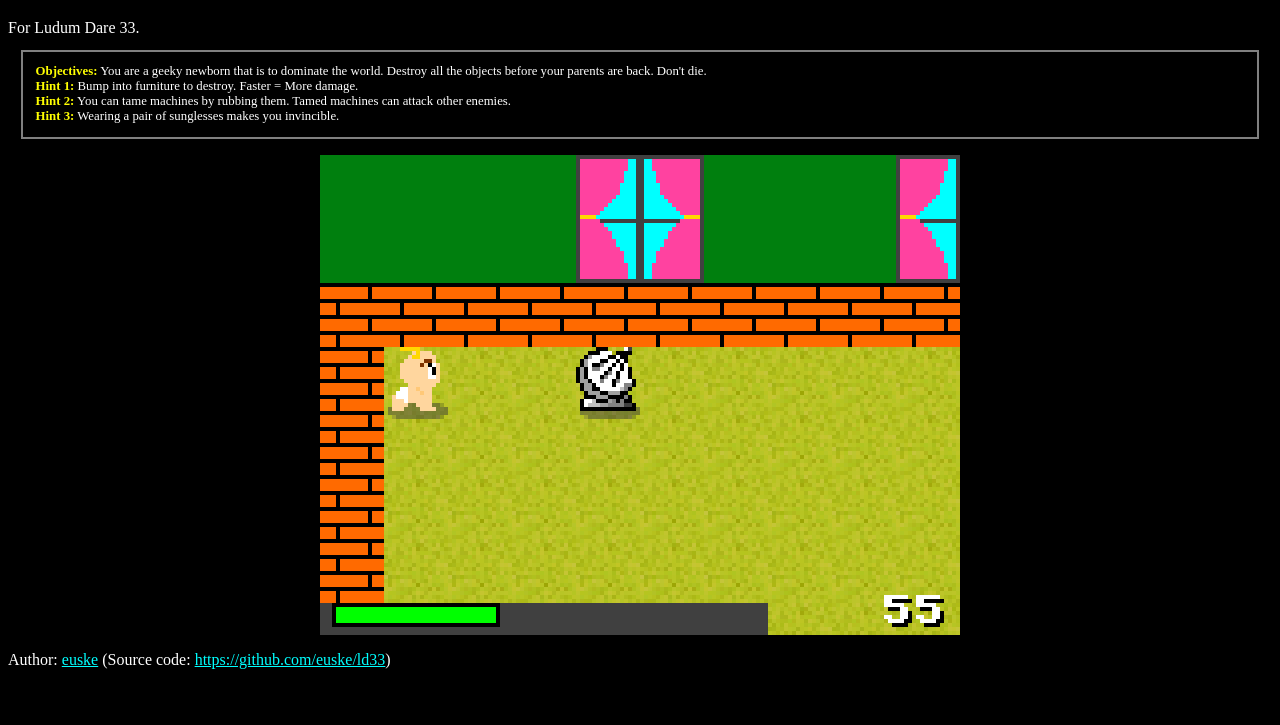
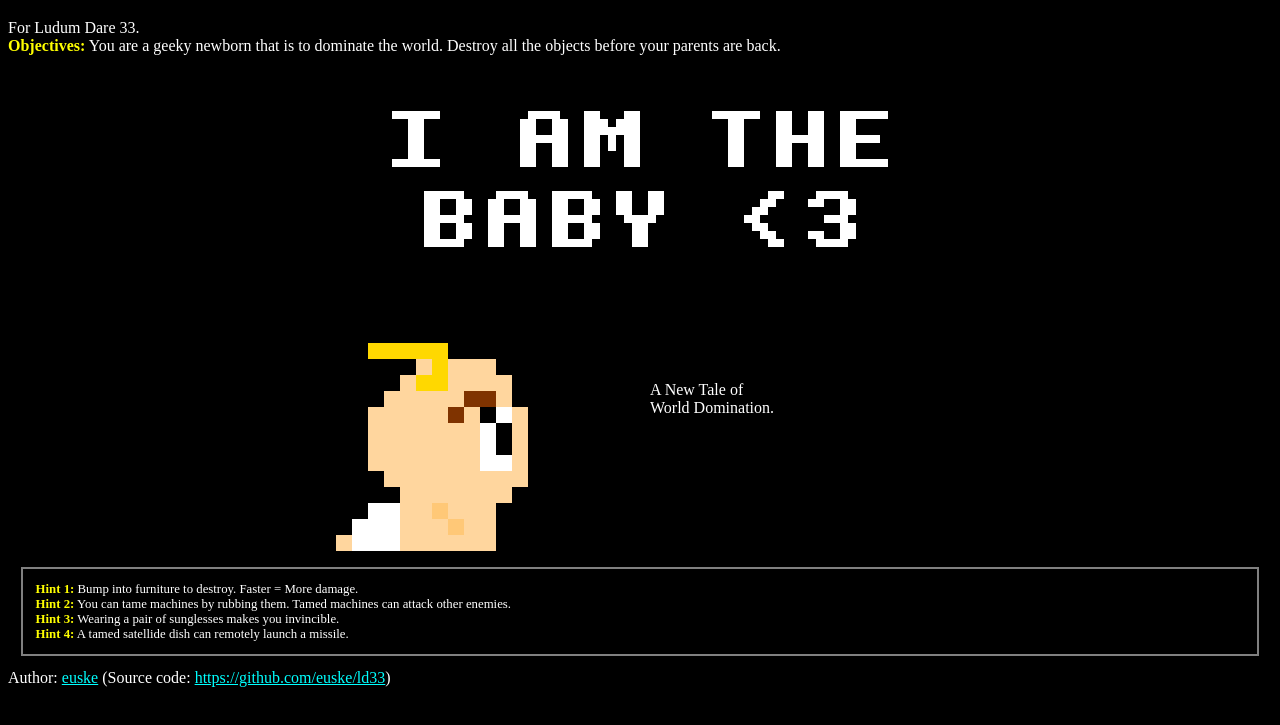
Before and after one commit to euske/ld33, a plain HTML site: page index.html in a window 1280 px wide. Shown: the part 61-786 px from the top of the page. Drawn offline with Linux system fonts and the light colour scheme.

Commit message:
Added: title and final level.

```diff
--- a/index.html
+++ b/index.html
@@ -5,7 +5,7 @@
 <meta http-equiv="X-UA-Compatible" content="IE=edge" />
 <title>I AM THE BABY &lt;3</title>
 <style>
-.instructions { margin: 1em; padding: 1em; border: solid 2px gray; font-size: 80%; }
+.hints { margin: 1em; padding: 1em; border: solid 2px gray; font-size: 80%; }
 .g { margin: 1em; padding: 1em; border: solid 2px black; font-size: 200%; }
 strong { color: yellow; }
 p { margin: 0; }
@@ -24,23 +24,11 @@ b { font-size: 120%; }
 <h1 align=center>I AM THE BABY &lt;3</h1>
 <p>
 For Ludum Dare 33.
-<div class=instructions>
+<p>
 <strong>Objectives:</strong>
 You are a geeky newborn that is to dominate the world.
 Destroy all the objects before your parents are back.
-Don't die.
 <p>
-<strong>Hint 1:</strong>
-Bump into furniture to destroy.
-Faster = More damage.
-<p>
-<strong>Hint 2:</strong>
-You can tame machines by rubbing them.
-Tamed machines can attack other enemies.
-<p>
-<strong>Hint 3:</strong>
-Wearing a pair of sunglesses makes you invincible.
-</div>
 
 <div style="margin: 1em;" align=center>
   <div style="position:relative; width:640px; height:480px;">
@@ -76,9 +64,26 @@ Wearing a pair of sunglesses makes you invincible.
   <audio id="steam" type="audio/mpeg" src="assets/steam.mp3" preload="auto"></audio>
   <audio id="hyper" type="audio/mpeg" src="assets/hyper.mp3" preload="auto"></audio>
   <audio id="missile" type="audio/mpeg" src="assets/missile.mp3" preload="auto"></audio>
+  <audio id="naptime" type="audio/mpeg" src="assets/naptime.mp3" preload="auto"></audio>
 
   <audio id="music" type="audio/mpeg" src="assets/music.mp3" loop="true" preload="auto"></audio>
-  <audio id="ending" type="audio/mpeg" src="assets/ending.mp3" preload="auto"></audio>
+  <!-- audio id="ending" type="audio/mpeg" src="assets/ending.mp3" preload="auto"></audio -->
+</div>
+
+<div class=hints>
+<strong>Hint 1:</strong>
+Bump into furniture to destroy.
+Faster = More damage.
+<p>
+<strong>Hint 2:</strong>
+You can tame machines by rubbing them.
+Tamed machines can attack other enemies.
+<p>
+<strong>Hint 3:</strong>
+Wearing a pair of sunglesses makes you invincible.
+<p>
+<strong>Hint 4:</strong>
+A tamed satellide dish can remotely launch a missile.
 </div>
 
 <div>
--- a/src/actor.js
+++ b/src/actor.js
@@ -224,11 +224,14 @@ Missile.prototype.update = function ()
     playSound(this.scene.game.audios.missile);
   }
   if (this.bounds.overlap(this.target.hitbox)) {
-    this.alive = false;
     this.target.die();
   }
+  if (!this.target.alive) {
+    this.alive = false;
+  } else {
     this.bounds.y -= this.speed;
     this.phase = (this.phase+1) % 2;
+  }
 }
 
 Missile.prototype.render = function (ctx, bx, by)
@@ -583,8 +586,7 @@ EnemyCleaner.prototype = Object.create(Enemy.prototype);
 EnemyCleaner.prototype.update = function ()
 {
   Enemy.prototype.update.call(this);
-  if (rnd(this.scene.game.framerate) == 0) {
-    if (this.hostility == 0) {
+  if (this.hostility == 0 && rnd(3) == 0) {
     var target = this.scene.target;
     if (target === null || target === this || !target.alive) {
       target = this.scene.player;
@@ -596,9 +598,8 @@ EnemyCleaner.prototype.update = function ()
       this.dir.x = 0;
       this.dir.y = (target.hitbox.y < this.hitbox.y)? -1 : +1;
     }
-    } else {
+  } else if (rnd(this.scene.game.framerate) == 0) {
     this.dir = this.dir.rotate(rnd(3)-1);
-    }
   }
   if (this.dir.x != 0 || this.dir.y != 0) {
     var v = this.dir.modify(this.speed);
--- a/src/game.js
+++ b/src/game.js
@@ -146,7 +146,7 @@ Game.prototype.keydown = function (ev)
     this._key_down = true;
     this._vy = +1;
     break;
-  case 17:			// CONTROL
+  //case 17:			// CONTROL
   case 32:			// SPACE
   case 90:			// Z
     if (!this._key_attack) {
@@ -157,7 +157,7 @@ Game.prototype.keydown = function (ev)
     }
     break;
   case 13:			// ENTER
-  case 16:			// SHIFT
+  //case 16:			// SHIFT
   case 88:			// X
     if (!this._key_defend) {
       this._key_defend = true;
@@ -169,11 +169,7 @@ Game.prototype.keydown = function (ev)
   case 112:			// F1
     break;
   case 27:			// ESC
-    if (this.active) {
-      this.blur();
-    } else {
-      this.focus();
-    }
+    this.scene.changed.signal('LOST');
     break;
   }
 };
@@ -206,7 +202,7 @@ Game.prototype.keyup = function (ev)
     this._key_down = false;
     this._vy = (this._key_up) ? -1 : 0;
     break;
-  case 17:			// CONTROL
+  //case 17:			// CONTROL
   case 32:			// SPACE
   case 90:			// Z
     if (this._key_attack) {
@@ -217,7 +213,7 @@ Game.prototype.keyup = function (ev)
     }
     break;
   case 13:			// ENTER
-  case 16:			// SHIFT
+  //case 16:			// SHIFT
   case 88:			// X
     if (this._key_defend) {
       this._key_defend = false;
@@ -307,8 +303,8 @@ Game.prototype.init = function (state)
   this.music = null;
   switch (state) {
   case 0:
-    this.scene = new Title(this);
-    this.scene.init('<b>I AM THE BABY &lt;3</b><p>Press Enter to start.');
+    this.scene = new Title2(this);
+    this.scene.init('A New Tale of<br>World Domination.');
     this.scene.changed.subscribe(title_changed);
     break;
   case 1:
@@ -319,7 +315,7 @@ Game.prototype.init = function (state)
     this.scene = new Level(this);
     this.scene.init(state);
     this.scene.changed.subscribe(level_changed);
-    this.music = this.audios.music;
+    this.music = this.scene.music;
     break;
   case 6:
     this.scene = new Title(this);
--- a/src/levels.js
+++ b/src/levels.js
@@ -67,7 +67,7 @@ LEVELDATA = [
   // LEVEL 4
   {
     text: 'BREAK THE DOOR!',
-    timelimit: 100,
+    timelimit: 99,
     showtarget: true,
     map: [
       [ 0, 0, 0, 0, 0, 0, 0, 0, 0, 0, 0],
@@ -92,28 +92,28 @@ LEVELDATA = [
   // LEVEL 5
   {
     text: 'LAUNCH MISSILE!',
-    timelimit: 60,
+    timelimit: 99,
     showtarget: true,
     map: [
       [ 0, 0, 0, 0, 0, 0, 0, 0, 2, 0, 0, 0, 0, 0, 0, 0, 0, 0, 0, 0],
       [ 1, 1, 1, 1, 3, 4, 1, 1, 1, 3, 4, 1, 1, 1, 3, 4, 1,21, 1, 1],
       [ 5, 5, 5, 5, 5, 5, 5, 5, 5, 5, 5, 5, 5, 5, 5, 5, 5, 5, 5, 5],
-      [ 5,10, 6, 6,31, 6, 6, 6, 6, 6, 6, 6, 6, 6, 6, 6, 6, 6, 6, 5],
-      [ 5, 6, 6, 6, 6, 6, 6, 6, 6, 6, 6, 6, 6, 6, 6, 6, 6, 6, 6, 5],
-      [ 5, 6, 6, 6, 6, 6, 6, 6, 6, 6, 6, 6, 6, 6, 6, 6, 6, 6, 6, 5],
-      [ 5, 6, 6, 6, 6, 6, 6, 6, 6, 6, 6, 6, 6, 6, 6, 6, 6, 6, 6, 5],
-      [ 2, 2, 2, 2, 2, 2, 2, 6, 6, 6, 6, 6, 6, 6, 6, 6, 6, 6, 6, 5],
-      [ 2, 2, 2, 2, 2, 2, 2, 6, 6, 6, 6, 6, 6, 6, 6, 6, 6, 6, 6, 5],
-      [ 1, 1, 1, 1, 1, 1, 1, 6, 6, 6, 6, 6, 6, 6, 6, 6, 6, 6, 6, 5],
-      [ 5, 6, 6, 6, 6, 6, 6, 6, 6, 6, 6, 6, 6, 6, 6, 6, 6, 6, 6, 5],
+      [ 5,10, 6, 6,22, 6, 6, 6, 6, 6, 6, 6,25, 6, 6, 6,18, 6,24, 5],
+      [ 5, 6, 6, 6, 6, 6, 6,27, 6, 6, 6, 6, 6, 6, 6, 6, 6, 6, 6, 5],
+      [ 5, 6, 6, 6, 6, 6, 6, 6, 6,26, 6, 6, 6, 6, 6, 6, 6, 6, 6, 5],
+      [ 5, 6, 6, 6, 6,23, 6, 6, 6, 6, 6, 6,12, 6,14, 6,13, 6, 6, 5],
+      [ 2, 2, 2, 2, 2, 2, 2, 6, 6, 6, 6, 6, 6, 6,30, 6, 6, 6, 6, 5],
+      [ 2, 2, 2, 2, 2, 2, 2, 6, 6, 6,29, 6, 6, 6, 6, 6, 6,28, 6, 5],
+      [ 1, 1, 1, 1, 1, 1, 1, 6, 6, 6, 6, 6, 6, 6, 6, 6,15, 6, 6, 5],
+      [ 5,18, 6,24,16, 6,25, 6, 6,31, 6, 6, 6, 6,26, 6, 6, 6, 6, 5],
       [ 5, 6, 6, 6, 6, 6, 6, 6, 6, 6, 6, 6, 6, 6, 6, 6, 6, 6, 6, 5],
       [ 5, 6, 6, 6, 6, 6, 6, 6, 6, 6, 6, 6, 6, 2, 2, 2, 2, 2, 2, 2],
-      [ 5, 6, 6, 6, 6, 6, 6, 6, 6, 6, 6, 6, 6, 2, 2, 2, 2, 2, 2, 2],
-      [ 5, 6, 6, 6, 6, 6, 6, 6, 6, 6, 6, 6, 6, 1, 1, 1, 1, 1, 1, 1],
-      [ 5, 6, 6, 6, 6, 6, 6, 6, 6, 6, 6, 6, 6, 6, 6, 6, 6, 6, 6, 5],
-      [ 5, 6, 6, 6, 6, 6, 6, 6, 6, 6, 6, 6, 6, 6, 6, 6, 6, 6, 6, 5],
-      [ 5, 6, 6, 6, 6, 6, 6, 6, 6, 6, 6, 6, 6, 6, 6, 6, 6, 6, 6, 5],
-      [ 5, 6, 6, 6, 6, 6, 6, 6, 6, 6, 6, 6, 6, 6, 6, 6, 6, 6, 6, 5],
+      [ 5, 6, 6,30, 6, 6, 6, 6, 6, 6, 6, 6, 6, 2, 2, 2, 2, 2, 2, 2],
+      [ 5, 6, 6, 6, 6,26, 6, 6, 6, 6,27, 6, 6, 1, 1, 1, 1, 1, 1, 1],
+      [ 5, 6, 6, 6, 6, 6, 6, 6, 6, 6, 6, 6, 6, 6, 6, 6, 6, 6,16, 5],
+      [ 5, 6,12, 6,14, 6,13, 6, 6, 6, 6, 6, 6,17, 6, 6, 6, 6, 6, 5],
+      [ 5, 6, 6, 6, 6, 6,15, 6, 6, 6, 6, 6, 6, 6, 6, 6,15, 6, 6, 5],
+      [ 5, 6, 6, 6, 6, 6, 6, 6,23, 6, 6, 6, 6, 6, 6,20, 6, 6, 6, 5],
       [ 2, 2, 2, 2, 2, 2, 2, 2, 2, 2, 2, 2, 2, 2, 2, 2, 2, 2, 2, 2],
     ]
   },
--- a/src/main.js
+++ b/src/main.js
@@ -115,7 +115,7 @@ function run()
   window.addEventListener('focus', focus);
   window.addEventListener('blur', blur);
 
-  game.init(5);
+  game.init(0);
   game.focus(null);
   timer = window.setInterval(update, 1000/framerate);
 }
--- a/src/scene.js
+++ b/src/scene.js
@@ -9,7 +9,7 @@ function grow(rect, dw, dh)
 function Scene(game)
 {
   this.game = game;
-  this.music = null;
+  this.music = game.audios.music;
   this.changed = new Slot(this);
 }
 
@@ -84,6 +84,48 @@ Title.prototype.action = function (action)
   if (action) {
     this.changed.signal();
   }
+};
+
+
+//  Title2
+//
+function Title2(game)
+{
+  Scene.call(this, game);
+}
+
+Title2.prototype = Object.create(Scene.prototype);
+
+Title2.prototype.init = function (text)
+{
+  var frame = this.game.frame;
+  var e = this.game.addElement(
+    new Rectangle(frame.width*2/4, frame.height*2.5/4,
+		  frame.width/4, frame.height/4));
+  e.align = 'left';
+  e.style.padding = '10px';
+  e.style.color = 'white';
+  e.innerHTML = text;
+};
+
+Title2.prototype.action = function (action)
+{
+  if (action) {
+    this.changed.signal();
+  }
+};
+
+Title2.prototype.render = function (ctx, bx, by)
+{
+  ctx.fillStyle = 'rgb(0,0,0)';
+  ctx.fillRect(bx, by, this.game.screen.width, this.game.screen.height);
+  this.game.renderString(this.game.images.font_w, 'I AM THE', 2,
+			 bx+this.game.screen.width/2, by+10, 'center');
+  this.game.renderString(this.game.images.font_w, 'BABY <3', 2,
+			 bx+this.game.screen.width/2, by+30, 'center');
+  ctx.drawImage(this.game.images.sprites,
+		1, 16, 13, 13,
+		0, this.game.screen.height-52, 52, 52);
 };
 
 
@@ -215,7 +257,7 @@ Level.prototype.init = function (level)
 	break;
       case T.FAN:
 	obj = new EnemyFan(grow(rect,0,16), rect, 70);
-	obj.hostility = 10;
+	obj.hostility = 5;
 	obj.attack = 1;
 	//obj.sound = game.audios.fan; TODO
 	break;
@@ -254,6 +296,7 @@ Level.prototype.finish = function (text, duration, state)
   });
   this.addObject(banner);
   this.playable = false;
+  this.music.pause();
 };
 
 Level.prototype.setCenter = function (rect)
@@ -319,11 +362,12 @@ Level.prototype.update = function ()
     if (this.player.health <= 0) {
       // nap time!
       this.finish('NAP TIME!', 3.0, 'LOST');
-      //playSound(this.game.audios.naptime); TODO
+      playSound(this.game.audios.naptime);
     }
     if (enemies == 0) {
       // destroyed all enemies!
       this.finish('CLEAR! <3', 3.0, 'WON')
+      playSound(this.game.audios.baby);
       //playSound(this.game.audios.clear); TODO
     }
   }
```
Also changed, not shown: TODO.txt, 3 other files. Lines whose indentation alone changed are shown as unchanged.
